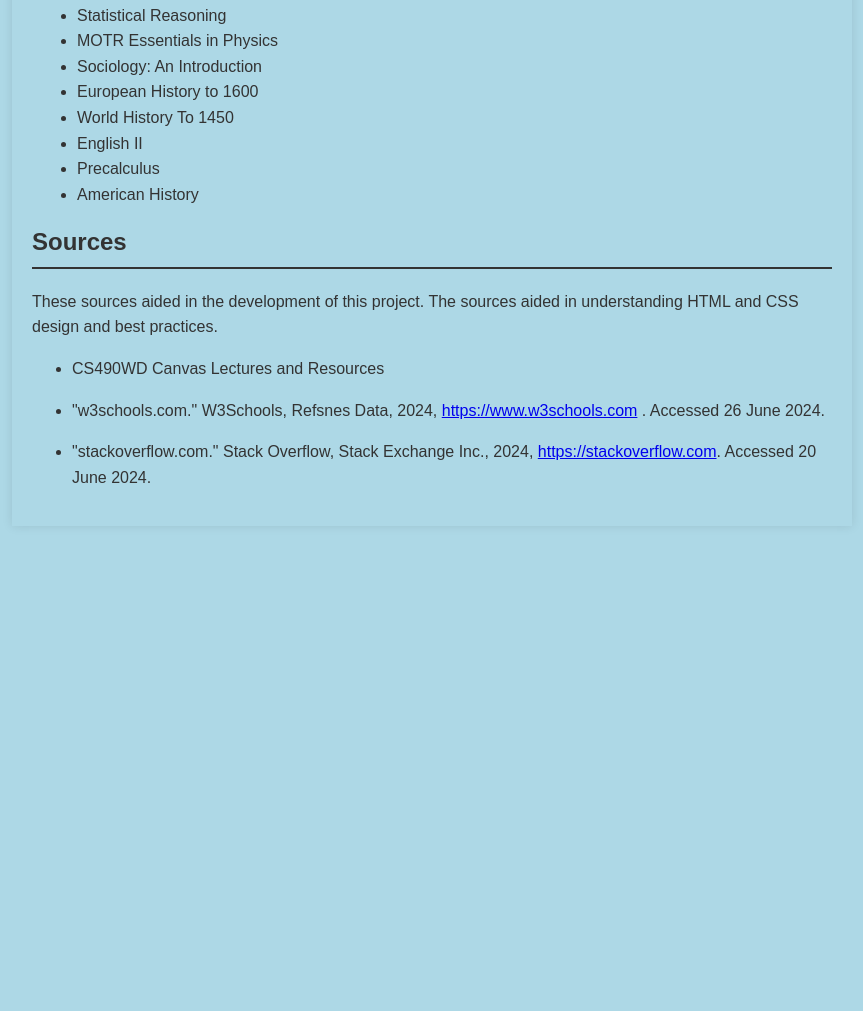
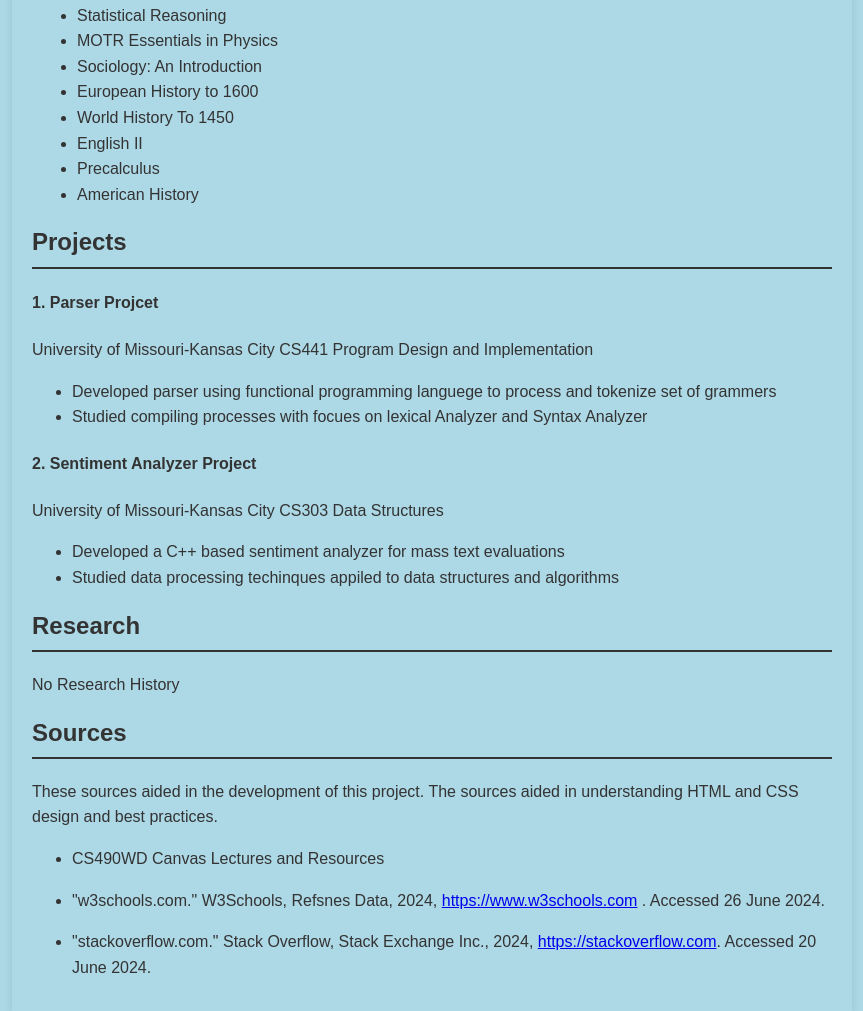
Before and after one commit to Tarycx/CS490wdProject, a plain HTML site: page index.html in a window 1280 px wide. Shown: the part 2877-3888 px from the top of the page, without its empty margins (208-1071 px from the left). Before the commit the page ends 3423 px from the top, so only its background shows below. Drawn offline with Linux system fonts and the light colour scheme.

Commit message:
final deliverables update

```diff
--- a/index.html
+++ b/index.html
@@ -143,10 +143,42 @@
         </section>
 
 
-	<!-- <section>
+
+	<section class="projects">
 		<h2>Projects</h2>
 
-	</section> -->
+		<h4>1. Parser Projcet </h4>
+		<p>University of Missouri-Kansas City CS441 Program Design and Implementation</p>
+		<ul>
+			<li>Developed parser using functional programming languege to process and tokenize set of grammers</li>
+			<li>Studied compiling processes with focues on lexical Analyzer and Syntax Analyzer  </li>
+
+
+
+
+		</ul>
+
+		<h4>2. Sentiment Analyzer Project</h4>
+		<p>University of Missouri-Kansas City CS303 Data Structures</p>
+		<ul>
+			<li>Developed a C++ based sentiment analyzer for mass text evaluations</li>
+			<li>Studied data processing techinques appiled to data structures and algorithms </li>
+
+
+
+
+		</ul>
+	</section>
+
+
+
+	<section>
+		<h2>Research</h2>
+		<p>No Research History</p>
+
+	</section>
+
+
 
 
         <section class="sources">
--- a/styles.css
+++ b/styles.css
@@ -1,7 +1,7 @@
 /* CSS Template */
 
 /*
--Deveplment was aid with following souces-
+Deveploment was aid with following souces
 
 Souces:
 
@@ -131,6 +131,12 @@ h2 {
 
 /* Projects */
 
+.projects ul {
+	list-style-type: disc;
+	margin: none;
+
+}
+
 
 /* Sources */
 .souce-item ul {
```
